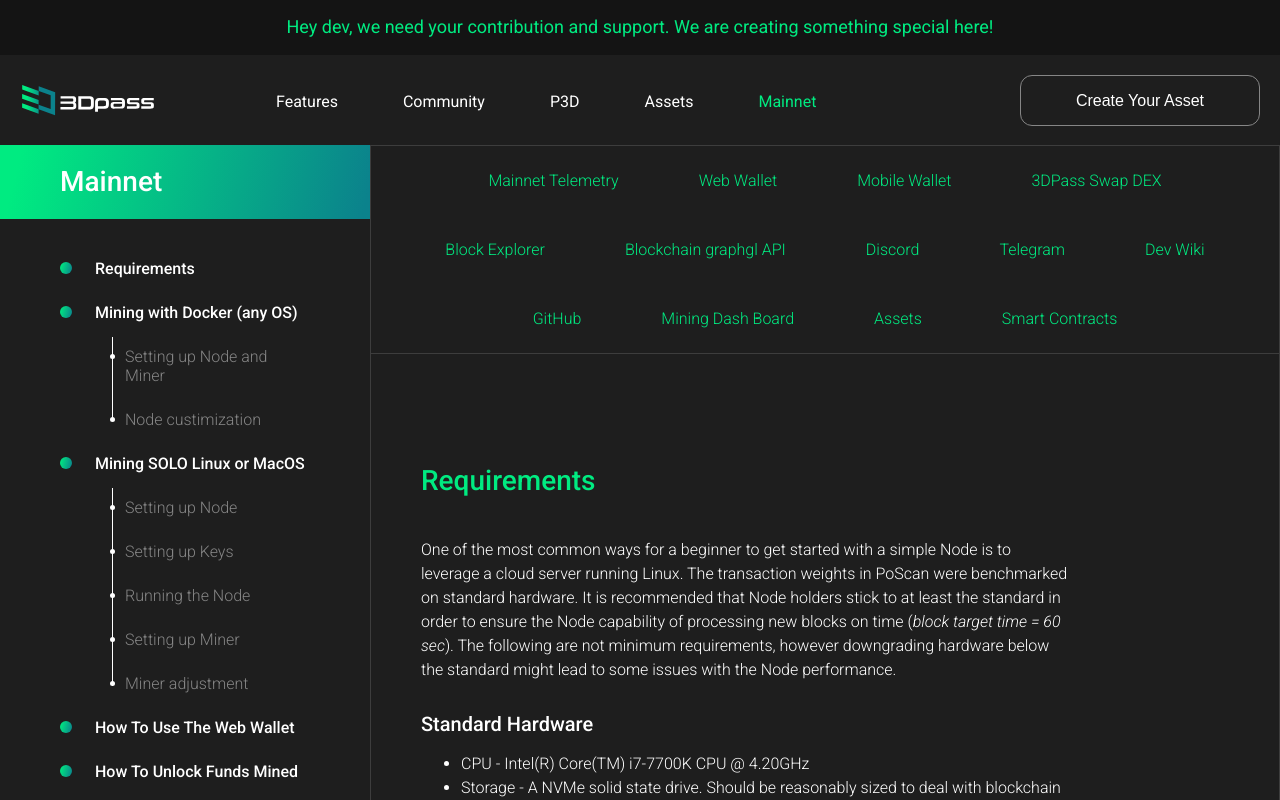
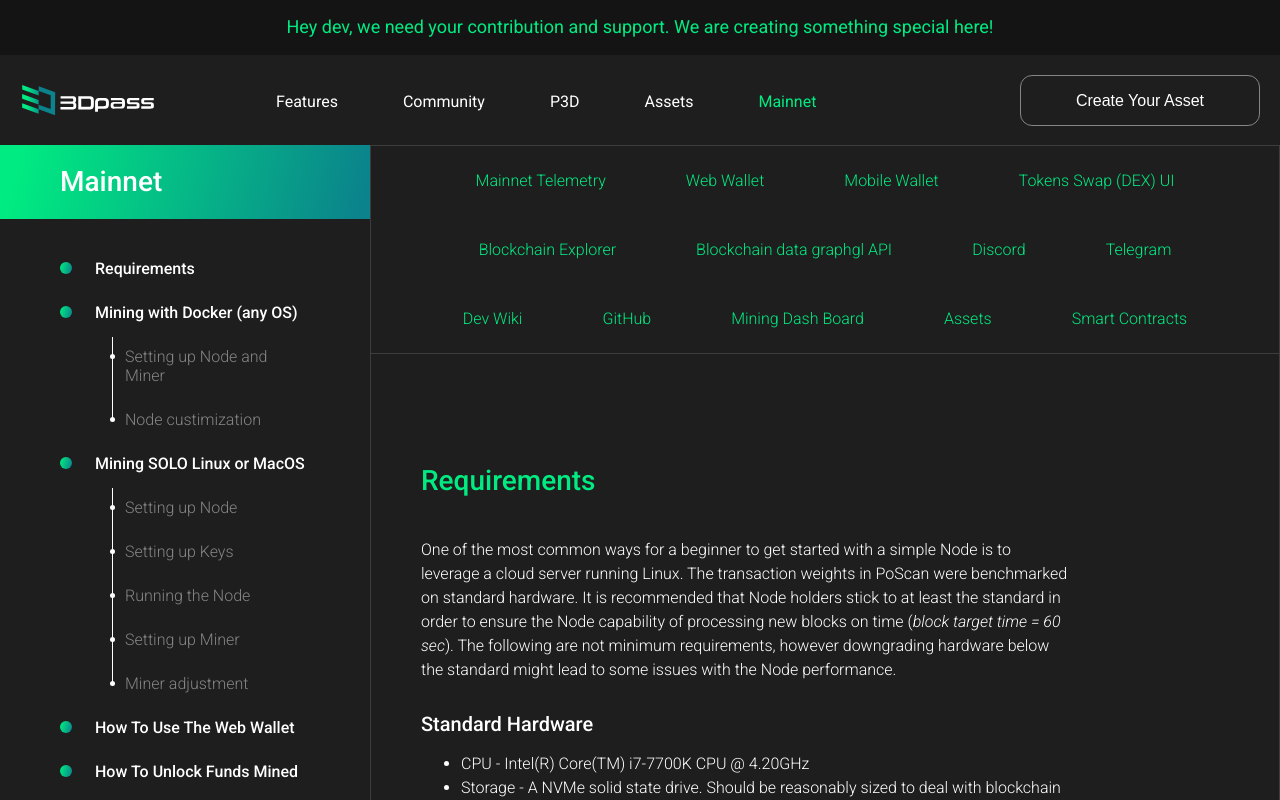
Before and after one commit to 3Dpass/website, a React (Create React App) app: page /mainnet in a window 1280 px wide. Shown: the top 800 px of the page. Built offline with nearby package versions, Linux system fonts and the light colour scheme; the HTML template or start-up script is replaced by a standard one.

Commit message:
exchanges-logos-removal

```diff
--- a/src/components/Footer.jsx
+++ b/src/components/Footer.jsx
@@ -9,20 +9,20 @@ const Footer = () => {
       <div className="inner-content">
         <div className="footer-left-content">
           <div className="footer-logo"></div>
-          <div className="footer-input-title">Subscribe to our newsletter</div>
+          {/*<div className="footer-input-title">Subscribe to our newsletter</div>
           <div className="footer-input-subtitle">
             Get latest news and updates on 3DPass
           </div>
           <div className="footer-input-holder">
             <MainInput type="email" placeholder="Enter your email address" />
           </div>
-          <Button type="button" label="Subscribe" />
+          <Button type="button" label="Subscribe" />*/}
           <div className="icon-social-holder">
             <a href="https://twitter.com/3Dpass_genesis"><div className="social-icon twitter"></div></a>
             <a href="https://github.com/3dpass"><div className="social-icon github"></div></a>
             <a href="https://discord.gg/u24WkXcwug"><div className="social-icon discord"></div></a>
             <a href="https://t.me/pass3d"><div className="social-icon telegram"></div></a>
-            <a href="https://instagram.com/3dpass_org"><div className="social-icon instagram"></div></a>
+            {/*<a href="https://instagram.com/3dpass_org"><div className="social-icon instagram"></div></a>*/}
           </div>
         </div>
         <div className="footer-right-content">
--- a/src/pages/Community.jsx
+++ b/src/pages/Community.jsx
@@ -1065,14 +1065,8 @@ const Community = () => {
             />
             <UserCard name="L3odr0id"
               title="Mobile Developer"
-              description="3+ years experience"
+              description="contributor"
               image="/images/anon.jpg"
-            />
-            <UserCard
-              name="Andrew Coleman"
-              title="Partner relations"
-              description="USA"
-              image="/images/andrew_coleman.png"
             />
             <UserCard
               name="A Mo"
--- a/src/pages/Home.jsx
+++ b/src/pages/Home.jsx
@@ -211,20 +211,6 @@ const Home = () => {
         </div>
       </div>
       <div className="home-one-content inner-content">
-        <div className="home-partners-title">Exchange</div>
-        <div className="partners-icons-holder">
-          {/*<a href="https://xeggex.com/market/P3D_USDT">
-            <div className="partners-icon xegex"></div>/>
-          </a>*/}
-          <a href="https://www.mexc.com/exchange/P3D_USDT">
-            <div className="partners-icon mexc"></div>
-          </a>
-          <a href="https://www.coinex.com/en/exchange/p3d-usdt">
-            <div className="partners-icon coinex"></div>
-          </a>
-        </div>
-      </div>
-      <div className="home-one-content inner-content">
         <div className="home-partners-title">Marketcap</div>
         <div className="partners-icons-holder">
           <div className="partners-icons-holder">
--- a/src/pages/Mainnet.jsx
+++ b/src/pages/Mainnet.jsx
@@ -327,13 +327,13 @@ const Mainnet = () => {
             <div className="one-subheader">Mobile Wallet</div>
           </a>
           <a href="https://swap.3dpscan.io">
-            <div className="one-subheader">3DPass Swap DEX</div>
+            <div className="one-subheader">Tokens Swap (DEX) UI</div>
           </a>
           <a href="https://3dpscan.io">
-            <div className="one-subheader">Block Explorer</div>
+            <div className="one-subheader">Blockchain Explorer</div>
           </a>
           <a href="https://explorer-api.3dpscan.io/graphql/">
-            <div className="one-subheader">Blockchain graphgl API</div>
+            <div className="one-subheader">Blockchain data graphgl API</div>
           </a>
           <a href="https://discord.gg/u24WkXcwug">
             <div className="one-subheader">Discord</div>
```
